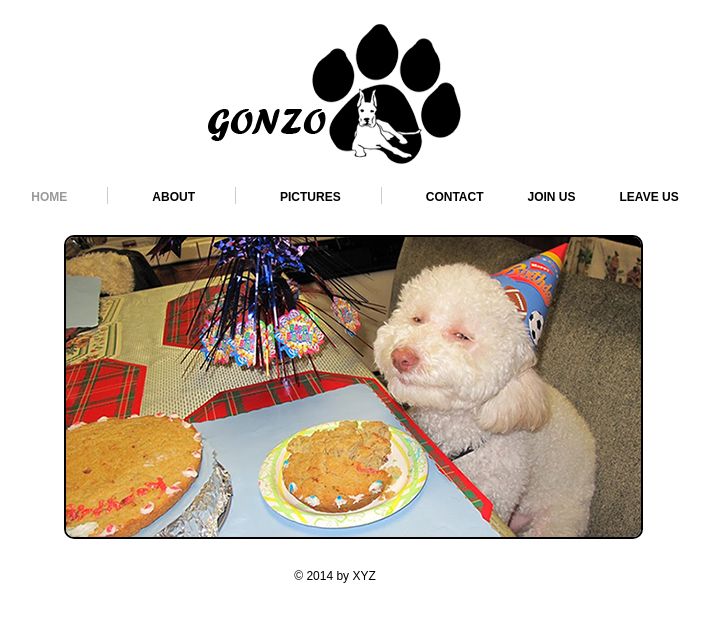
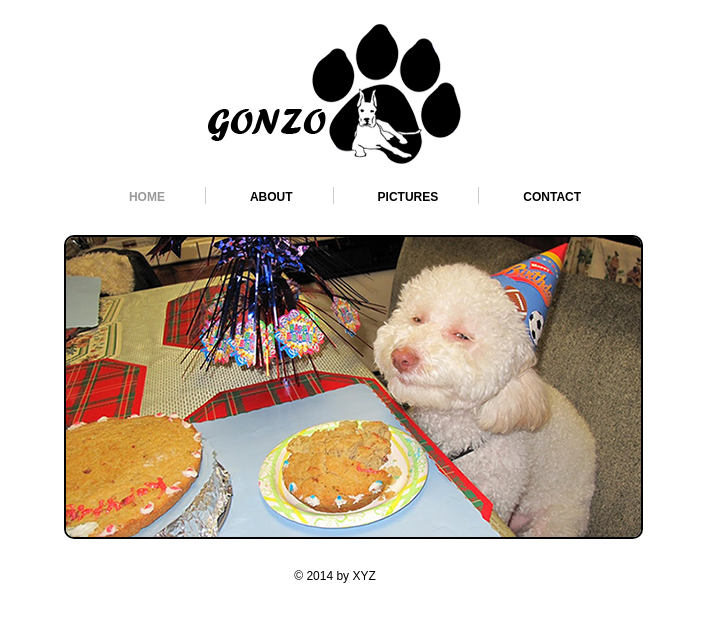
Before and after one commit to myOrg7/777, a plain HTML site: page index.html in a window 1280 px wide. Shown: the whole page, without its empty margins (305-1015 px from the left). Drawn offline with Linux system fonts and the light colour scheme.

Commit message:
undoing the mistakes

```diff
--- a/index.html
+++ b/index.html
@@ -29,9 +29,7 @@
 			<li><a class="active" href="index.html">HOME</a></li>
 			<li><a href="about.html">ABOUT</a></li>
 			<li><a href="picture.html">PICTURES</a></li>
-			<li class="bdr"><a class="pdg" href="contact.html">CONTACT</a>
-							<a class="pdg" href="contact.html">JOIN US</a>
-							<a class="pdg" href="contact.html">LEAVE US</a></li>
+			<li class="bdr"><a class="pdg" href="contact.html">CONTACT</a></li>
 		</ul>
 	</div>
 <!--==============================Navigatin Ends=============================-->
```
